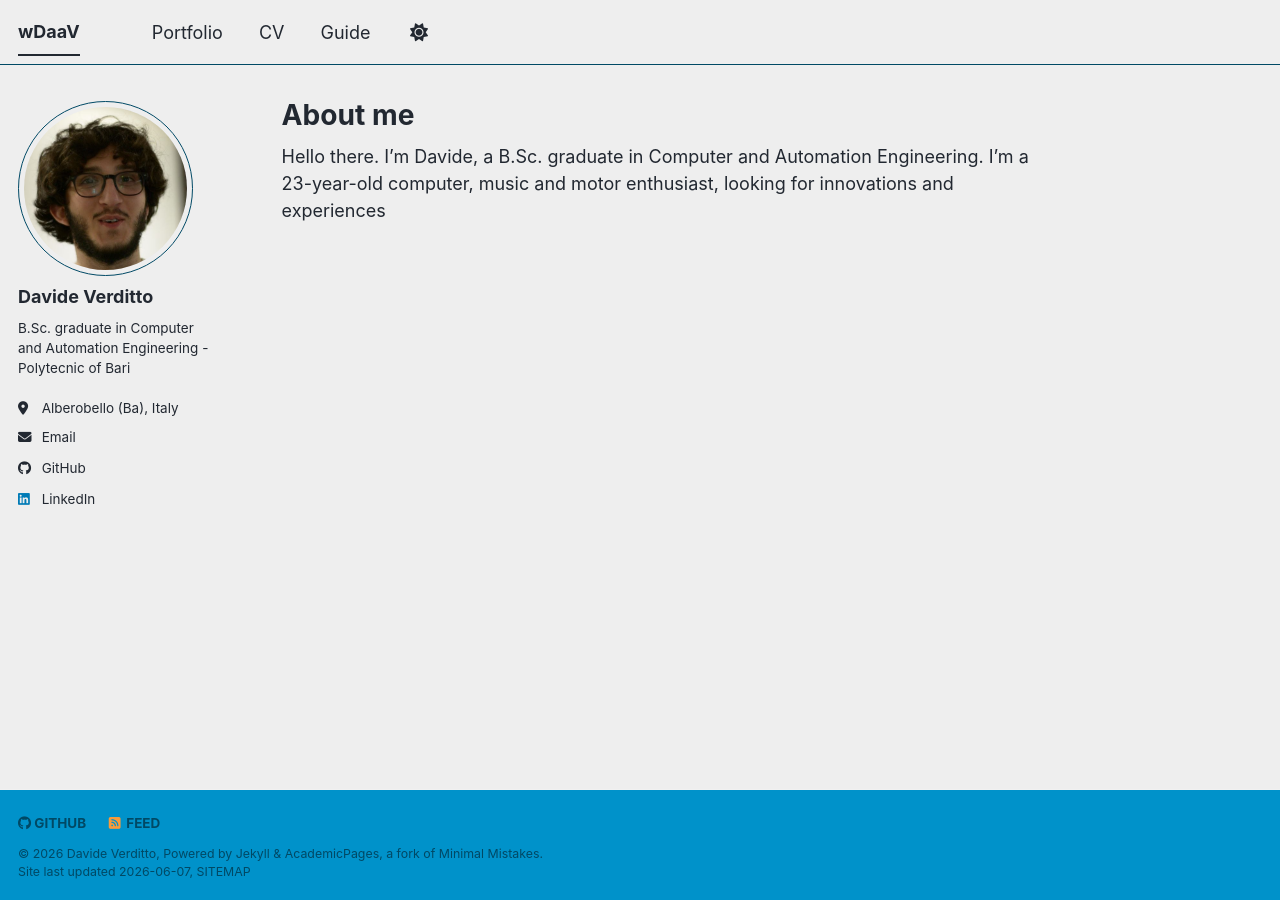
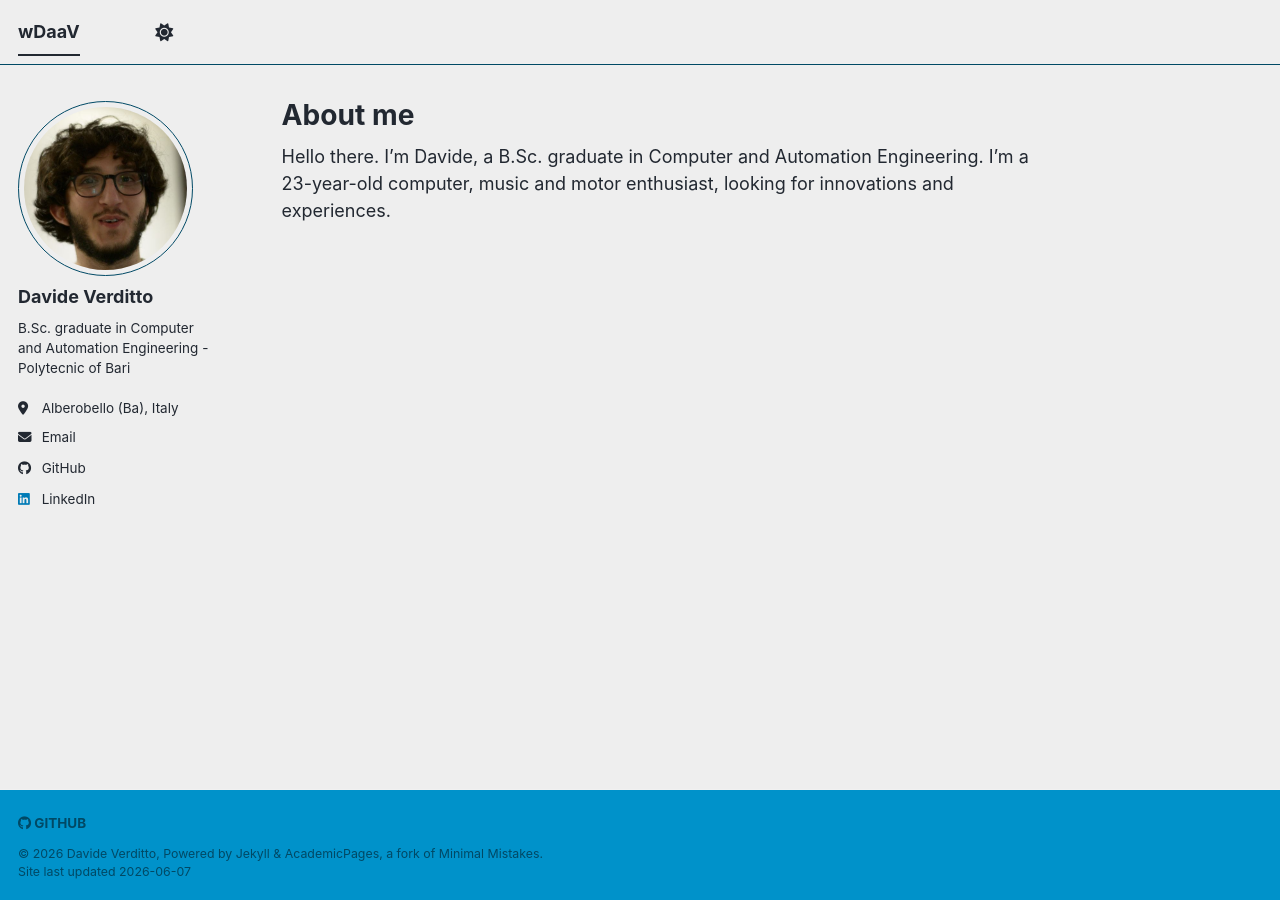
Before and after one commit to wDaaV/wDaav.github.io, a Jekyll site: the page built from _pages/about.md, in a window 1280 px wide. Built offline with Jekyll 4.4.1, drawn with Linux system fonts in a browser that asks for light colours; a script bundle is joined from its source files by our own code; library files that are not in the unit come from our copies.

Commit message:
pulizia pt4

```diff
--- a/_includes/footer.html
+++ b/_includes/footer.html
@@ -12,14 +12,11 @@
     {% if site.author.bitbucket %}
       <li><a href="https://bitbucket.org/{{ site.author.bitbucket }}"><i class="fab fa-bitbucket" aria-hidden="true"></i> Bitbucket</a></li>
     {% endif %}
-    {% if site.atom_feed.hide != true %}
-    <li><a href="{% if site.atom_feed.path %}{{ site.atom_feed.path }}{% else %}{{ base_path }}/feed.xml{% endif %}"><i class="fa fa-fw fa-rss-square" aria-hidden="true"></i> {{ site.data.ui-text[site.locale].feed_label | default: "Feed" }}</a></li>
-    {% endif %}
   </ul>
 </div>
 {% endif %}
 
 <div class="page__footer-copyright">
   &copy; {{ site.time | date: '%Y' }} {{ site.name | default: site.title }}, {{ site.data.ui-text[site.locale].powered_by | default: "Powered by" }} <a href="https://jekyllrb.com" rel="nofollow">Jekyll</a> &amp; <a href="https://github.com/academicpages/academicpages.github.io">AcademicPages</a>, a fork of <a href="https://mademistakes.com/work/minimal-mistakes-jekyll-theme/" rel="nofollow">Minimal Mistakes</a>.<br />
-  Site last updated {{ "now" | date: '%Y-%m-%d' }}, <a href="/sitemap/" style="text-transform: uppercase;">{{ site.data.ui-text[site.locale].site_map | default: "Sitemap" }}</a>
+  Site last updated {{ "now" | date: '%Y-%m-%d' }}</a>
 </div>
--- a/_pages/about.md
+++ b/_pages/about.md
@@ -7,4 +7,4 @@ redirect_from:
   - /about.html
 ---
 
-Hello there. I'm Davide, a B.Sc. graduate in Computer and Automation Engineering. I'm a 23-year-old computer, music and motor enthusiast, looking for innovations and experiences
+Hello there. I'm Davide, a B.Sc. graduate in Computer and Automation Engineering. I'm a 23-year-old computer, music and motor enthusiast, looking for innovations and experiences.
```
Also changed, not shown: _data/navigation.yml (+0 -12 lines).
